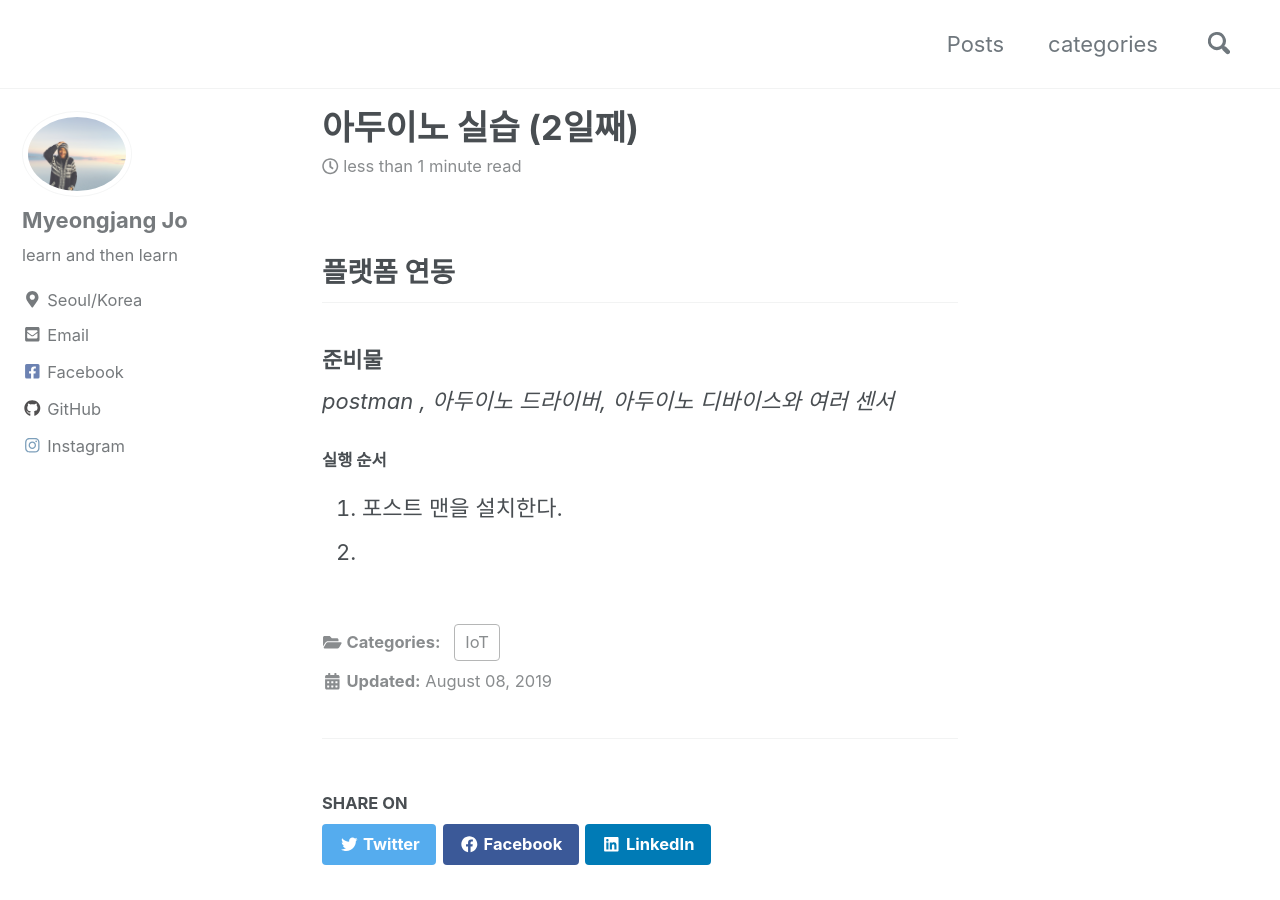
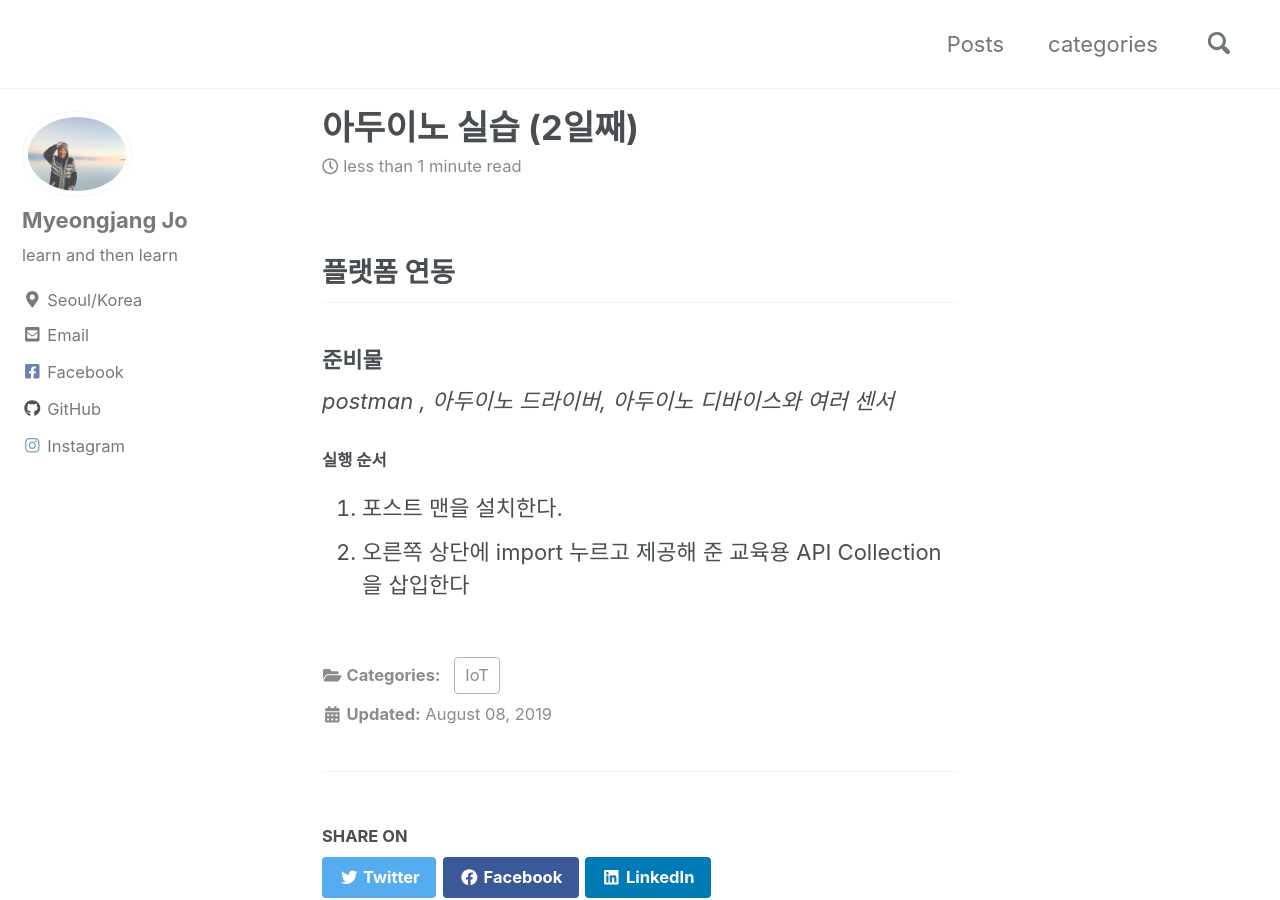
Before and after one commit to josephmjjo/josephmjjo.github.io, a Jekyll site: the page built from _posts/2019-08-08-arduino.md, in a window 1280 px wide and 900 px high. Built offline with Jekyll 4.4.1, drawn with Linux system fonts in a browser that asks for light colours; cached includes are drawn as plain includes; nearby versions of some CDN libraries.

Commit message:
_posts/2019-08-08-arduino.md updated from https://stackedit.io/

```diff
--- a/_posts/2019-08-08-arduino.md
+++ b/_posts/2019-08-08-arduino.md
@@ -12,13 +12,13 @@ categories:
 
 #### 실행 순서
 1. 포스트 맨을 설치한다.
-2.
+2. 오른쪽 상단에 import 누르고 제공해 준 교육용 API Collection을 삽입한다
 
 
 
 
 <!--stackedit_data:
-eyJoaXN0b3J5IjpbLTMzNjU4NTc5MSw3MzIxNjkyNjcsNDA0OD
+eyJoaXN0b3J5IjpbLTQ0NjQwMjM4Myw3MzIxNjkyNjcsNDA0OD
 EwNDgsLTQ4NDA3NjYyNiwtMTc3NDI3ODM3NiwtNjE0MjQxODY2
 XX0=
 -->
```
